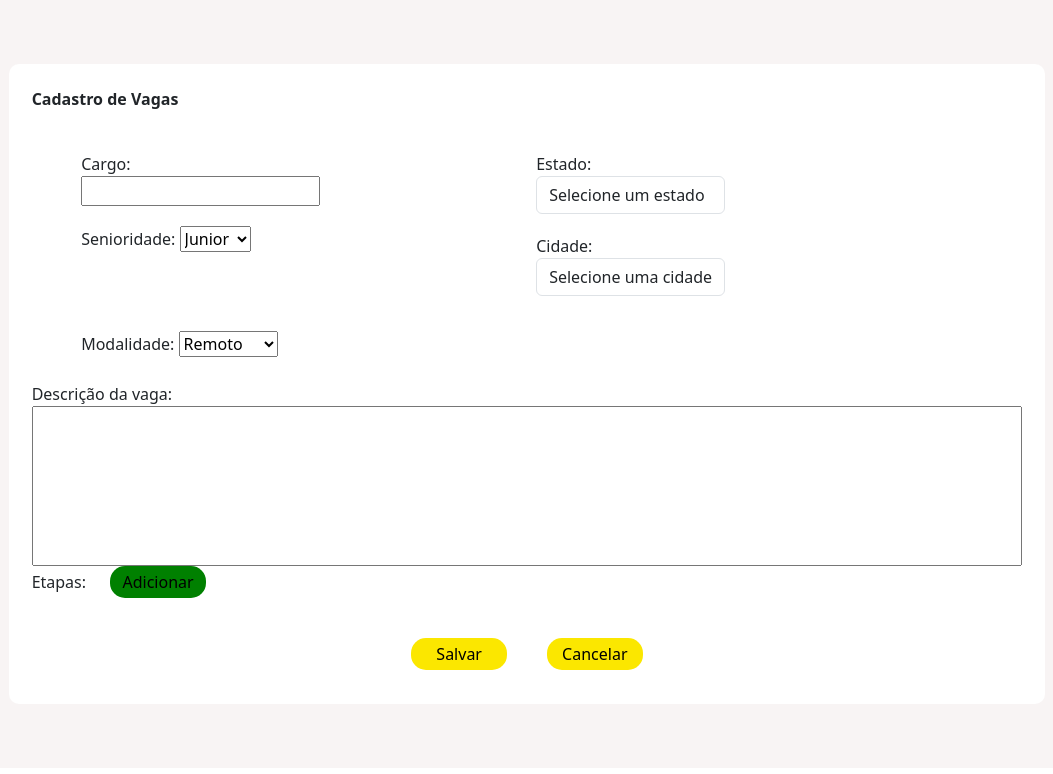
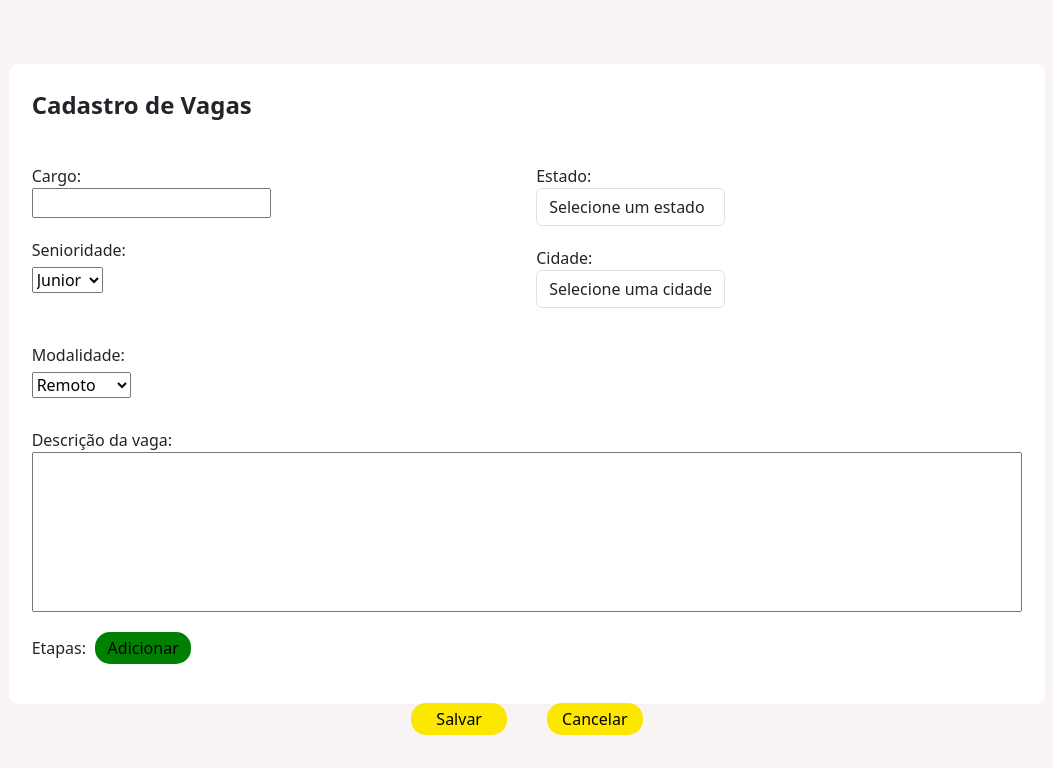
Before and after one commit to LucasSchroeders/eypen, a Django app: page /company/vagas/2 in a window 1280 px wide. Shown: the top 774 px of the page, without its empty margins (113-1166 px from the left). Run offline with Django 4.2, Linux system fonts and the light colour scheme; some libraries are stand-ins or nearby versions.

Commit message:
att vagas

```diff
--- a/static/css/company/vaga_register.css
+++ b/static/css/company/vaga_register.css
@@ -32,11 +32,17 @@
 .p-title{
     font-weight: bold;
 }
+
+.p-title1{
+    font-size: 1.5rem;
+    font-weight: bold;
+}
+
 .div-row{
     display: flex;
     flex-direction: row;
     justify-content: space-between;
-    padding: 0 30% 0 5%;
+    padding: 0 30% 0 0;
     margin: 15px 0;
 }
 .div-column{
@@ -70,7 +76,7 @@
     border-radius: 15px;
     border: none;
     outline: none;
-    margin: 0 2%;
+    margin: 0 0.5%;
 }
 
 .div-button{
@@ -87,3 +93,7 @@
     overflow: hidden;
     resize: none;
 }
+
+.etapas{
+    margin-top: 2%;
+}
--- a/templates/company/vaga_register.html
+++ b/templates/company/vaga_register.html
@@ -22,7 +22,7 @@
 
     <div class="body">
         <div class="form-div">
-            <p class="p-title">Cadastro de Vagas</p>
+            <p class="p-title1">Cadastro de Vagas</p>
             <form action="">
                 <div class="div-row">
                     <div class="div-column">
@@ -34,11 +34,14 @@
                         </div>
                         <div class="form-field">
                             <label for="senioridade">Senioridade:</label>
+                            <div class="form-input">
                                 <select name="senioridade" id="senioridade">
                                     <option value="junior">Junior</option>
                                     <option value="senior">Sênior</option>
                                     <option value="pleno">Pleno</option>
                                 </select>
+                            </div>
+
                         </div>
                     </div>
 
@@ -65,11 +68,14 @@
                 <div class="div-row">
                     <div class="form-field">
                         <label for="modalidade">Modalidade:</label>
+                        <div class="form-input">
                             <select name="modalidade" id="modalidade">
                                 <option value="remoto">Remoto</option>
                                 <option value="presencial">Presencial</option>
                                 <option value="hibrido">Hibrido</option>
                             </select>
+                        </div>
+
                     </div>
                 </div>
 
```
Also changed, not shown: static/css/company/vaga_company.css (+12 -2 lines), templates/company/vaga_company.html (+9 -5 lines), company/migrations/0001_initial.py (added), users/migrations/0013_auto_20230807_1540.py (added). Lines whose indentation alone changed are shown as unchanged.
